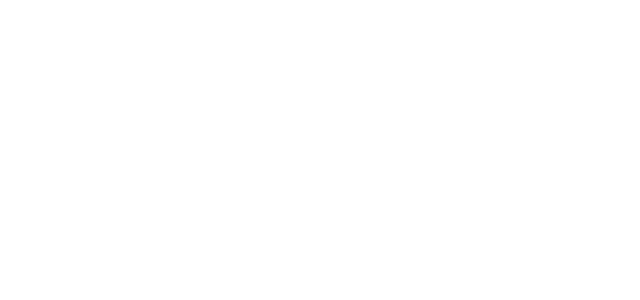
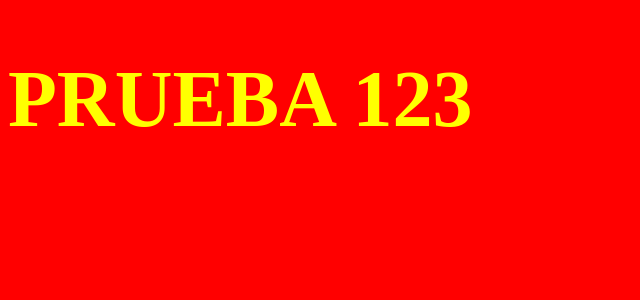
Before and after one commit to Wuyu640/football-ai, a React (Vite) app in the folder frontend/: page / in a window 1280 px wide. Shown: the top 300 px of the page, without its empty margins (0-640 px from the left). Built offline with nearby package versions, Linux system fonts and the light colour scheme.

Commit message:
Change background color to red and update heading

```diff
--- a/frontend/src/main.jsx
+++ b/frontend/src/main.jsx
@@ -1,7 +1,9 @@
 import { createRoot } from "react-dom/client";
 
+document.body.style.background = "red";
+
 createRoot(document.getElementById("root")).render(
-  <h1 style={{ color: "white", fontSize: "60px" }}>
-    FUNCIONA
+  <h1 style={{ color: "yellow", fontSize: "80px" }}>
+    PRUEBA 123
   </h1>
 );
```
